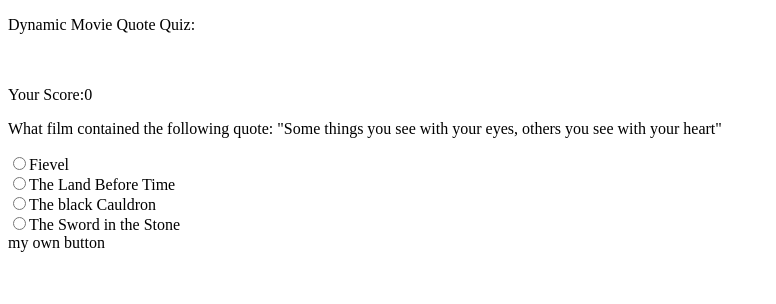
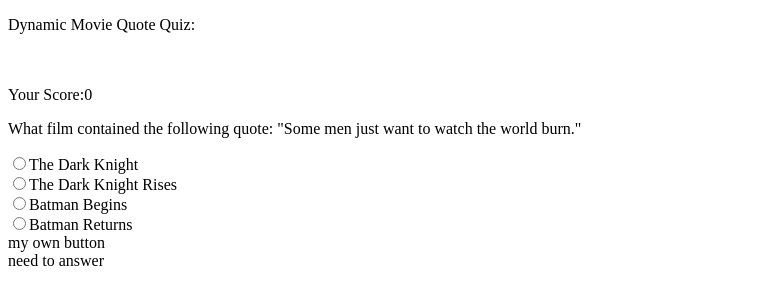
Before and after one commit to JeffRice/quizshow, a plain HTML site: page index.html in a window 1280 px wide. Both pictures are taken after a click on the element "my own button". Shown: the whole page, without its empty margins (0-776 px from the left). Drawn offline with nearby package versions, Linux system fonts and the light colour scheme.

Commit message:
added basic client side validation

```diff
--- a/index.html
+++ b/index.html
@@ -13,6 +13,7 @@ Your Score:<span class="score"></span>
     <p>What film contained the following quote: "<span class="quote"></span>"</p>
     <span class="choices"></span>
     <div class="newnext">my own button</div>
+    <span class="notify"></span>
 </form><br /><br />
 
 </body>
--- a/quiz.js
+++ b/quiz.js
@@ -47,6 +47,8 @@ $(document).ready(function() {
 $(document).ready(function() {
     $('.newnext').click(function(){
 //increase and rewrite score if answer is correct
+
+		if (!isNaN(Number($('input[name=movies]:checked', '#movies').val()))){
          var answer = Number($('input[name=movies]:checked', '#movies').val());
         if (answer === allQuestions[currentQuestion].answer){
             correctAnswers += 1;
@@ -64,5 +66,9 @@ $(document).ready(function() {
         };
 //redraw new quote
         $('.quote').append(allQuestions[currentQuestion].quote);
+		}
+		else {
+            $('.notify').append("need to answer");
+			}
 });
 });
```
